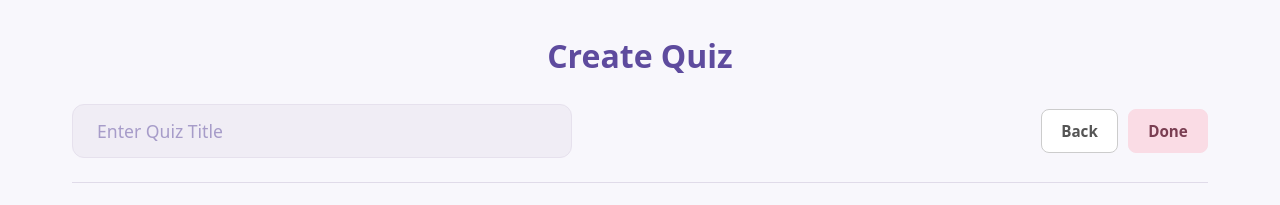
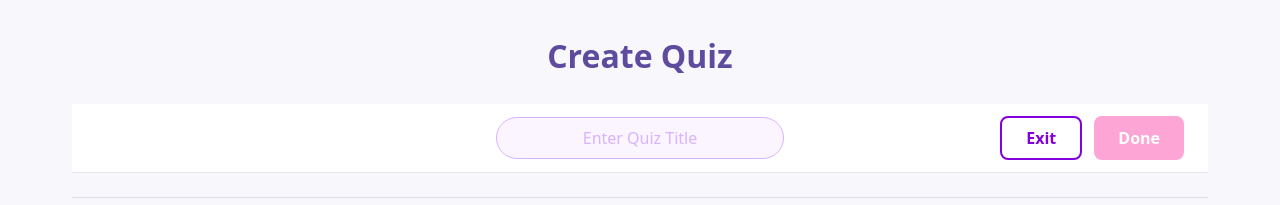
Before and after one commit to Aifrion/Type-Learner, a React (Vite) app in the folder client/: page /create in a window 1280 px wide. Shown: the top 205 px of the page. Built offline with nearby package versions, Linux system fonts and the light colour scheme; no server answers.

Commit message:
Reversed feature creep. Added owner ID to question sets. Moved quiz title out of page title bar. Updated tests.

```diff
--- a/client/src/hooks/useQuizDatabase.ts
+++ b/client/src/hooks/useQuizDatabase.ts
@@ -1,80 +1,44 @@
-// client/src/hooks/useQuizDatabase.ts
 import { useState } from 'react';
-import { collection, addDoc, doc, getDoc, updateDoc, serverTimestamp } from 'firebase/firestore';
+import { collection, addDoc, serverTimestamp } from 'firebase/firestore';
 import { db } from '../firebase';
-import { Quiz, QuizQuestion } from '../types';
+import { QuizQuestion } from '../types';
 
 export const useQuizDatabase = () => {
   const [isSaving, setIsSaving] = useState(false);
-  const [isLoading, setIsLoading] = useState(false);
   const [error, setError] = useState<string | null>(null);
 
-  // Fetch a single quiz by ID
-  const fetchQuiz = async (quizId: string): Promise<Quiz | null> => {
-    setIsLoading(true);
-    setError(null);
-    try {
-      const docRef = doc(db, 'quizzes', quizId);
-      const docSnap = await getDoc(docRef);
-
-      if (docSnap.exists()) {
-        return docSnap.data() as Quiz;
-      } else {
-        setError("Quiz not found.");
-        return null;
-      }
-    } catch (err) {
-      console.error("Error fetching quiz:", err);
-      setError("Failed to load quiz data.");
-      return null;
-    } finally {
-      setIsLoading(false);
-    }
-  };
-
-  // Create a new quiz or update an existing one
+  /**
+   * Saves a newly created quiz to Firestore and links it to the teacher's profile.
+   * * @param title - The title of the quiz.
+   * @param questions - An array of question objects for the quiz.
+   * @param ownerId - The ID of the currently authenticated teacher.
+   * @returns A boolean indicating whether the save operation was successful.
+   */
   const saveQuiz = async (
-    quizId: string | undefined,
     title: string,
-    questions: QuizQuestion[]
+    questions: QuizQuestion[],
+    ownerId: string
   ): Promise<boolean> => {
     setIsSaving(true);
     setError(null);
 
     try {
-      const quizData = {
+      const colRef = collection(db, 'quizzes');
+      await addDoc(colRef, {
         title,
         questions,
-        updatedAt: serverTimestamp(),
-      };
-
-      if (quizId) {
-        // Update existing document
-        const docRef = doc(db, 'quizzes', quizId);
-        await updateDoc(docRef, quizData);
-      } else {
-        // Create new document
-        const colRef = collection(db, 'quizzes');
-        await addDoc(colRef, {
-          ...quizData,
-          createdAt: serverTimestamp(),
-        });
-      }
-      return true; // Indicates success
+        ownerId,
+        createdAt: serverTimestamp(),
+      });
+      return true;
     } catch (err) {
       console.error("Error saving quiz:", err);
       setError("Failed to save quiz. Please try again.");
-      return false; // Indicates failure
+      return false;
     } finally {
       setIsSaving(false);
     }
   };
 
-  return {
-    fetchQuiz,
-    saveQuiz,
-    isSaving,
-    isLoading,
-    error
-  };
+  return { saveQuiz, isSaving, error };
 };
--- a/client/src/pages/QuizCreate/components/QuizCreateNavbar.tsx
+++ b/client/src/pages/QuizCreate/components/QuizCreateNavbar.tsx
@@ -1,8 +1,20 @@
-import { useState } from "react";
+import React from "react";
 
-export default function QuizCreateNavbar() {
-  const [quizName, setQuizName] = useState("");
+interface QuizCreateNavbarProps {
+  quizTitle: string;
+  setQuizTitle: (title: string) => void;
+  onDone: () => void;
+  onExit: () => void;
+  isSaving?: boolean;
+}
 
+export default function QuizCreateNavbar({
+  quizTitle,
+  setQuizTitle,
+  onDone,
+  onExit,
+  isSaving = false
+}: QuizCreateNavbarProps) {
   return (
     <nav className="flex items-center justify-between w-full px-6 py-3 bg-white border-b border-gray-200">
       <div className="flex-1" />
@@ -10,19 +22,27 @@ export default function QuizCreateNavbar() {
       <div className="flex-1 flex justify-center">
         <input
           type="text"
-          value={quizName}
-          onChange={(e) => setQuizName(e.target.value)}
+          value={quizTitle}
+          onChange={(e) => setQuizTitle(e.target.value)}
           placeholder="Enter Quiz Title"
           className="px-6 py-2 rounded-full border border-purple-300 bg-purple-50 text-center text-purple-400 placeholder-purple-300 focus:outline-none focus:border-purple-500 w-72"
         />
       </div>
 
       <div className="flex-1 flex justify-end gap-3">
-        <button className="px-6 py-2 rounded-lg border-2 border-purple-700 text-purple-700 font-semibold bg-white hover:bg-purple-50 transition">
+        <button
+          onClick={onExit}
+          disabled={isSaving}
+          className="px-6 py-2 rounded-lg border-2 border-purple-700 text-purple-700 font-semibold bg-white hover:bg-purple-50 transition"
+        >
           Exit
         </button>
-        <button className="px-6 py-2 rounded-lg bg-pink-300 text-white font-semibold hover:bg-pink-400 transition">
-          Done
+        <button
+          onClick={onDone}
+          disabled={isSaving}
+          className="px-6 py-2 rounded-lg bg-pink-300 text-white font-semibold hover:bg-pink-400 transition"
+        >
+          {isSaving ? 'Saving...' : 'Done'}
         </button>
       </div>
     </nav>
--- a/client/src/pages/QuizCreate/index.tsx
+++ b/client/src/pages/QuizCreate/index.tsx
@@ -1,17 +1,16 @@
-// client/src/pages/QuizCreate/index.tsx
-import React, { useState, useEffect } from 'react';
-import { useNavigate, useParams } from 'react-router-dom';
+import React, { useState } from 'react';
+import { useNavigate } from 'react-router-dom';
 import { useQuizDatabase } from '@/hooks/useQuizDatabase';
 import { QuizQuestion } from '@/types';
 import QuestionEditor from './components/QuestionEditor';
 import QuestionList from './components/QuestionList';
 import AlertModal from './components/AlertModal';
+import QuizCreateNavbar from './components/QuizCreateNavbar';
 import '../../styles/QuizCreate.css';
 
 const QuizCreate: React.FC = () => {
   const navigate = useNavigate();
-  const { quizId } = useParams<{ quizId?: string }>();
-  const { fetchQuiz, saveQuiz, isSaving, isLoading, error } = useQuizDatabase();
+  const { saveQuiz, isSaving, error } = useQuizDatabase();
 
   const [questions, setQuestions] = useState<QuizQuestion[]>([]);
   const [currentQuestion, setCurrentQuestion] = useState<QuizQuestion>({
@@ -24,21 +23,6 @@ const QuizCreate: React.FC = () => {
   const [showModal, setShowModal] = useState(false);
   const [modalMessage, setModalMessage] = useState('');
   const [isSuccess, setIsSuccess] = useState(false);
-
-  useEffect(() => {
-    if (quizId) {
-      const loadData = async () => {
-        const quizData = await fetchQuiz(quizId);
-        if (quizData) {
-          setQuizTitle(quizData.title || '');
-          setQuestions(quizData.questions || []);
-        } else if (error) {
-          showAlert(error);
-        }
-      };
-      loadData();
-    }
-  }, [quizId]);
 
   const showAlert = (message: string, success = false) => {
     setModalMessage(message);
@@ -86,42 +70,33 @@ const QuizCreate: React.FC = () => {
       return;
     }
 
-    const success = await saveQuiz(quizId, quizTitle, questions);
+    const currentUserId = import.meta.env.VITE_MOCK_USER_ID;
+    const success = await saveQuiz(quizTitle, questions, currentUserId);
+
     if (success) {
-      showAlert(quizId ? "Quiz updated successfully!" : "Quiz created successfully!", true);
+      showAlert("Quiz created successfully!", true);
     } else {
-      showAlert("Failed to save quiz. Please try again.");
+      // Prioritize hook error if available, else generic message
+      showAlert(error || "Failed to save quiz. Please try again.");
     }
   };
 
-  if (isLoading) return <div className="quiz-create-container"><h2>Loading...</h2></div>;
-
   return (
     <div className="quiz-create-container">
-      <h1>{quizId ? 'Edit Quiz' : 'Create Quiz'}</h1>
+      {}
+      <h1>Create Quiz</h1>
 
-      <div className="quiz-header">
-        <div className="quiz-title-section">
-          <input
-            id="quizTitle"
-            type="text"
-            value={quizTitle}
-            onChange={(e) => setQuizTitle(e.target.value)}
-            placeholder="Enter Quiz Title"
-            className="input-title-bar"
-          />
-        </div>
-        <div className="header-actions">
-          <button className="btn btn-back" onClick={() => navigate(-1)} disabled={isSaving}>Back</button>
-          <button className="btn btn-done" onClick={handleDone} disabled={isSaving}>
-            {isSaving ? 'Saving...' : 'Done'}
-          </button>
-        </div>
-      </div>
+      {}
+      <QuizCreateNavbar
+        quizTitle={quizTitle}
+        setQuizTitle={setQuizTitle}
+        onDone={handleDone}
+        onExit={() => navigate(-1)}
+        isSaving={isSaving}
+      />
       <hr />
 
       <div className="create-quiz-layout">
-        {/* Pass down state and callbacks to the child components */}
         <QuestionEditor
           currentQuestion={currentQuestion}
           setCurrentQuestion={setCurrentQuestion}
```
Also changed, not shown: 1 other file (tests, documents, lock files or other folders).
